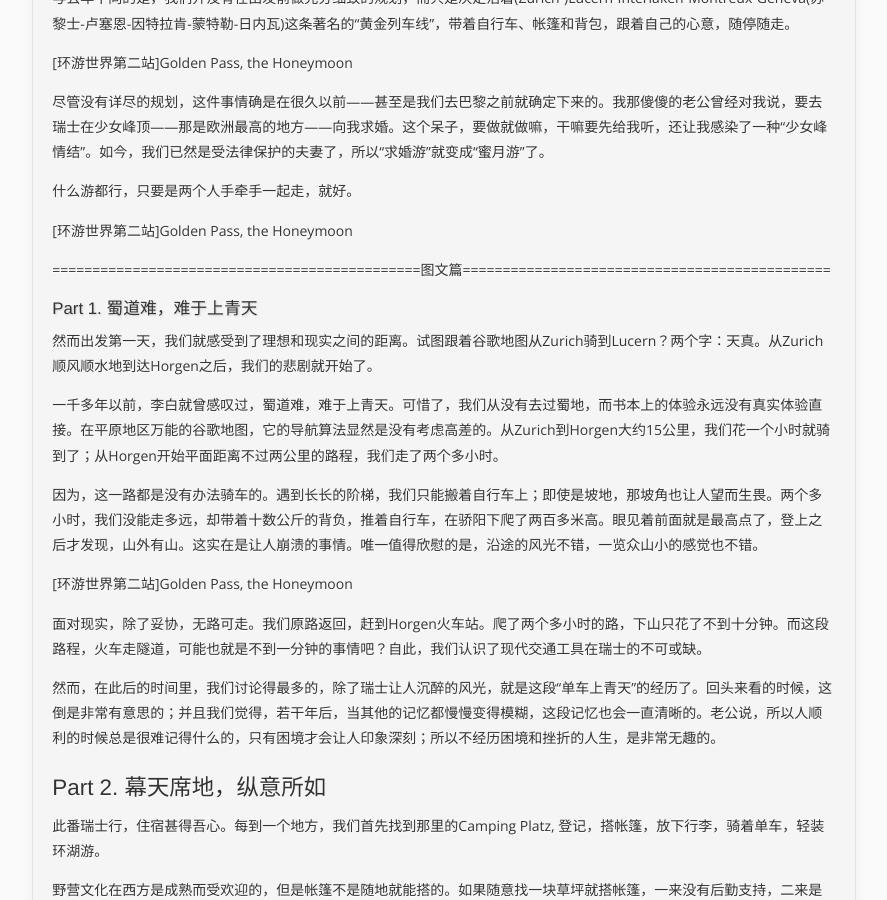
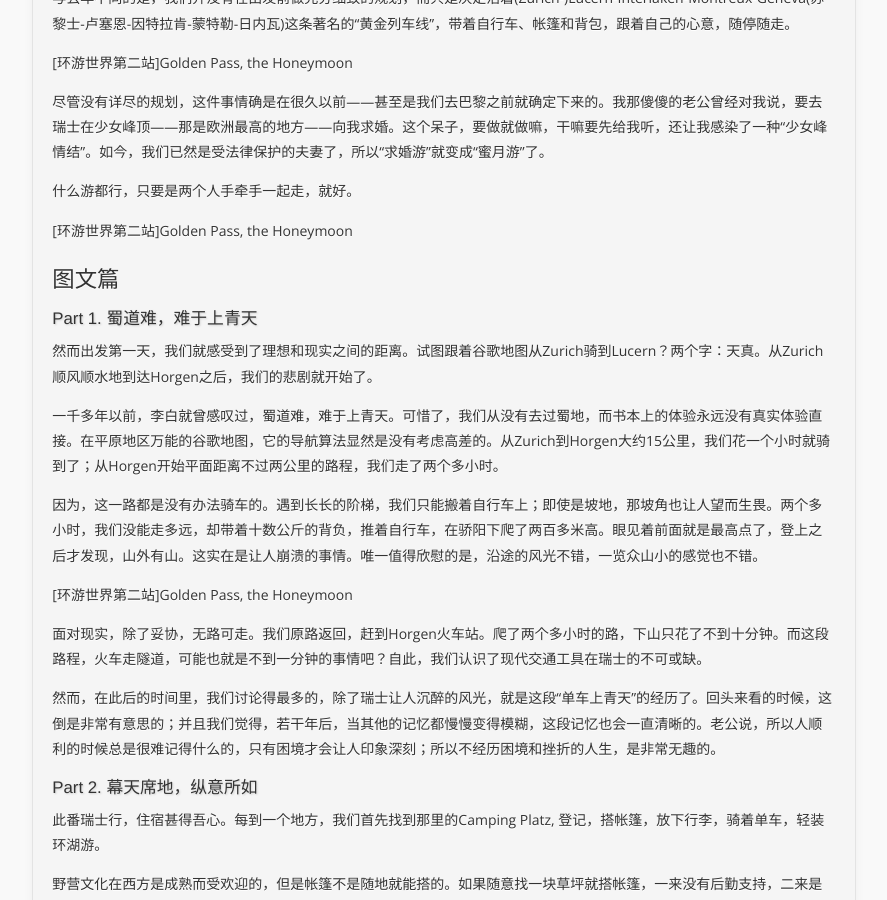
Before and after one commit to almatrix/space, a Jekyll site: the page built from _posts/2013-08-14-swiss.md, in a window 1280 px wide and 900 px high, scrolled down 308 px. Shown: the whole window, without its empty margins (196-1083 px from the left). Built offline with Jekyll 4.4.1, drawn with Linux system fonts in a browser that asks for light colours; nearby versions of some CDN libraries.

Commit message:
formating

```diff
--- a/_posts/2013-08-14-swiss.md
+++ b/_posts/2013-08-14-swiss.md
@@ -22,7 +22,8 @@ tldr: true
 <p>尽管没有详尽的规划，这件事情确是在很久以前——甚至是我们去巴黎之前就确定下来的。我那傻傻的老公曾经对我说，要去瑞士在少女峰顶——那是欧洲最高的地方——向我求婚。这个呆子，要做就做嘛，干嘛要先给我听，还让我感染了一种“少女峰情结”。如今，我们已然是受法律保护的夫妻了，所以“求婚游”就变成“蜜月游”了。</p>
 <p>什么游都行，只要是两个人手牵手一起走，就好。</p>
 <p>[环游世界第二站]Golden <wbr>Pass, <wbr>the <wbr>Honeymoon</p>
-<p>==============================================图文篇==============================================</p>
+
+<h2>图文篇</h2>
 <h4>Part 1. 蜀道难，难于上青天</h4>
 <p>然而出发第一天，我们就感受到了理想和现实之间的距离。试图跟着谷歌地图从Zurich骑到Lucern？两个字：天真。从Zurich顺风顺水地到达Horgen之后，我们的悲剧就开始了。</p>
 <p>一千多年以前，李白就曾感叹过，蜀道难，难于上青天。可惜了，我们从没有去过蜀地，而书本上的体验永远没有真实体验直接。在平原地区万能的谷歌地图，它的导航算法显然是没有考虑高差的。从Zurich到Horgen大约15公里，我们花一个小时就骑到了；从Horgen开始平面距离不过两公里的路程，我们走了两个多小时。</p>
@@ -31,7 +32,7 @@ tldr: true
 <p>面对现实，除了妥协，无路可走。我们原路返回，赶到Horgen火车站。爬了两个多小时的路，下山只花了不到十分钟。而这段路程，火车走隧道，可能也就是不到一分钟的事情吧？自此，我们认识了现代交通工具在瑞士的不可或缺。</p>
 <p>然而，在此后的时间里，我们讨论得最多的，除了瑞士让人沉醉的风光，就是这段“单车上青天”的经历了。回头来看的时候，这倒是非常有意思的；并且我们觉得，若干年后，当其他的记忆都慢慢变得模糊，这段记忆也会一直清晰的。老公说，所以人顺利的时候总是很难记得什么的，只有困境才会让人印象深刻；所以不经历困境和挫折的人生，是非常无趣的。</p>
 
-<h2>Part 2. 幕天席地，纵意所如</h2>
+<h4>Part 2. 幕天席地，纵意所如</h4>
 <p>此番瑞士行，住宿甚得吾心。每到一个地方，我们首先找到那里的Camping Platz, 登记，搭帐篷，放下行李，骑着单车，轻装环湖游。</p>
 <p>野营文化在西方是成熟而受欢迎的，但是帐篷不是随地就能搭的。如果随意找一块草坪就搭帐篷，一来没有后勤支持，二来是违法的，半夜都会被巡逻的警察叫起来赶走。野营只能在Camping Platz。交一点钱租一块草地，就可以把帐篷搭在那儿了。宿营地都会提供盥洗、电源、网络、食物以及一些娱乐设施。基本上旅游者所需的东西那里一应俱全。我们先后住过三个Camping Platz，都热闹非凡。他们大都开着私家车，携妻带子，带着帐篷，桌椅，锅碗瓢盆，有时能在同一个宿营地一连待上好几天。再高级一点的就开着房车，房车里带着一切设备，当然房车同时也充当帐篷的功能。</p>
 <p>[环游世界第二站]Golden <wbr>Pass, <wbr>the <wbr>Honeymoon</p>
```
Also changed, not shown: _posts/2014-01-12-sister.md (+1 -0 lines).
